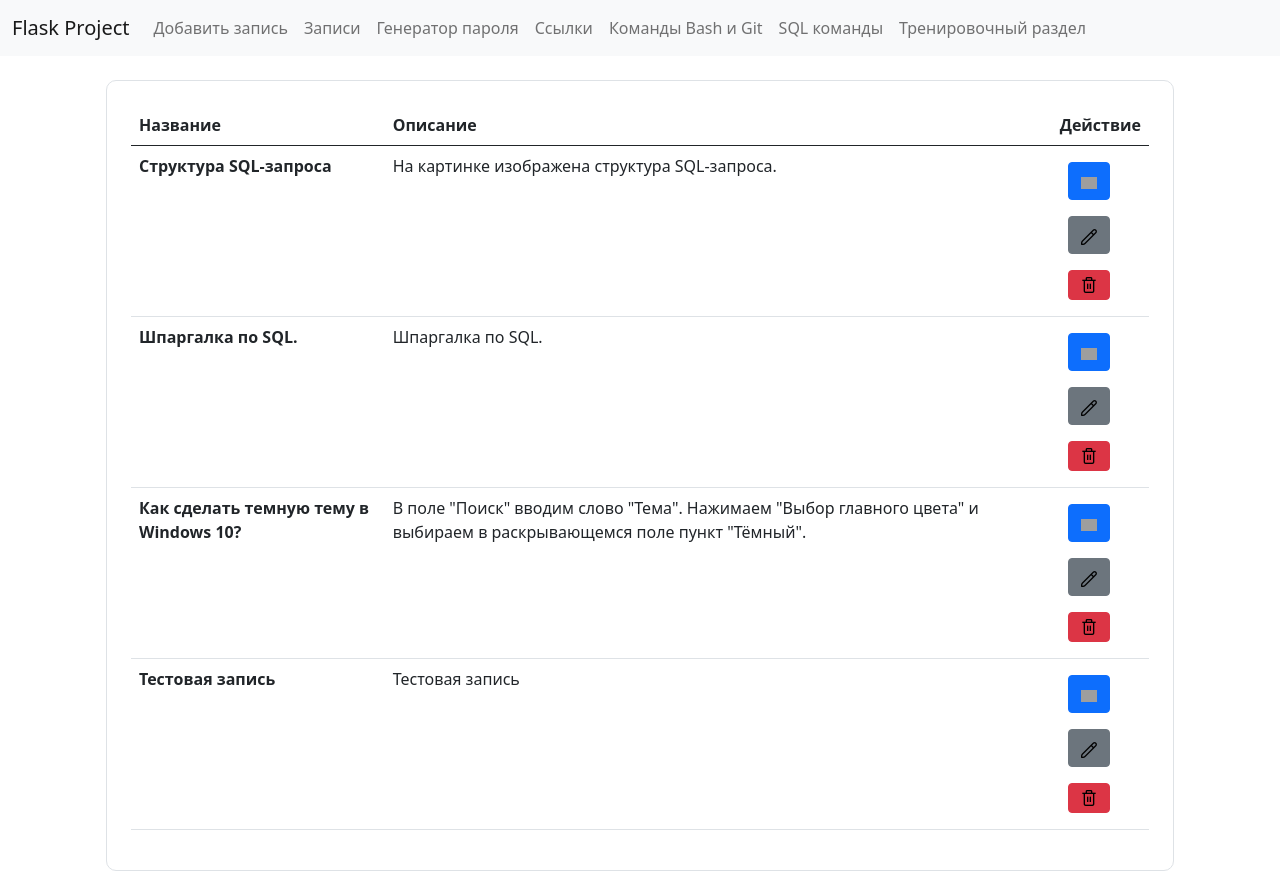
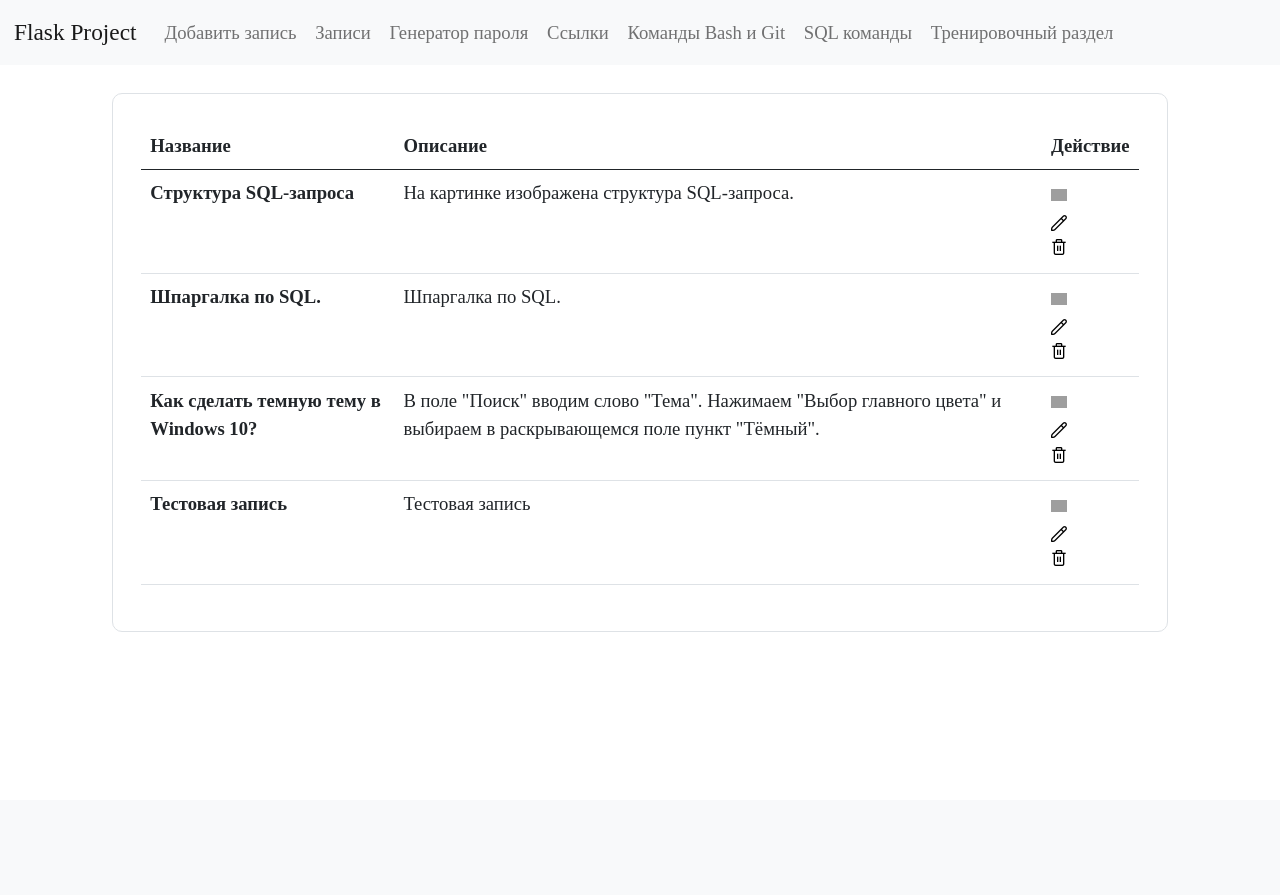
Before and after one commit to savinsyu/flask-project-full, a Flask app: page /posts in a window 1280 px wide. After the commit the page ends 632 px from the top, so only its background shows below. Run offline with Flask 3, Linux system fonts and the light colour scheme; data comes from the database, SQL or seed files in the repository; grey boxes are pictures that could not be loaded.

Commit message:
Templates add

```diff
--- a/static/styles.css
+++ b/static/styles.css
@@ -1,5 +1,6 @@
 * {
-    font-family: system-ui;
+    font-family: Bahnschrift;
+    font-size: 14pt;
 }
 
 p {
@@ -20,6 +21,10 @@ a {
     text-decoration: none;
 }
 
+a:hover {
+    color: red;
+}
+
 .bd-example {
     padding: 1.5rem;
     margin: 1.5rem;
--- a/templates/posts/posts.html
+++ b/templates/posts/posts.html
@@ -16,12 +16,12 @@
             <th>{{ post['title'] }}</th>
             <td>{{ post['content'] }}</td>
             <td>
-               <a href="{{ url_for('get_post', post_id=post['id']) }}" class="btn btn-primary m-2"><img
+               <a href="{{ url_for('get_post', post_id=post['id']) }}"><img
                      src="/static/icons/eye.png" width="16px"></a>
-               <div class="col"><a href="{{ url_for('edit_post', id=post['id']) }}" class="btn btn-secondary m-2"><img
+               <div class="col"><a href="{{ url_for('edit_post', id=post['id']) }}"><img
                         src="/static/icons/pencil.png"></a>
                   <form action="{{ url_for('delete', id=post['id']) }}" method="POST">
-                     <input type="image" src="/static/icons/trash.png" value="Удалить запись?" class="btn btn-danger m-2"
+                     <input type="image" src="/static/icons/trash.png" value="Удалить запись?"
                         onclick="return confirm('Вы уверены что хотите удалить запись?')">
                   </form>
             </td>
--- /dev/null
+++ b/templates/template_flask.html
@@ -0,0 +1,4 @@
+{% extends "base.html" %}
+{% block title %}Title{% endblock %}
+{% block content %}
+{% endblock %}
```
Also changed, not shown: templates/html_template.html (added, +11 -0 lines), 1 other file.
